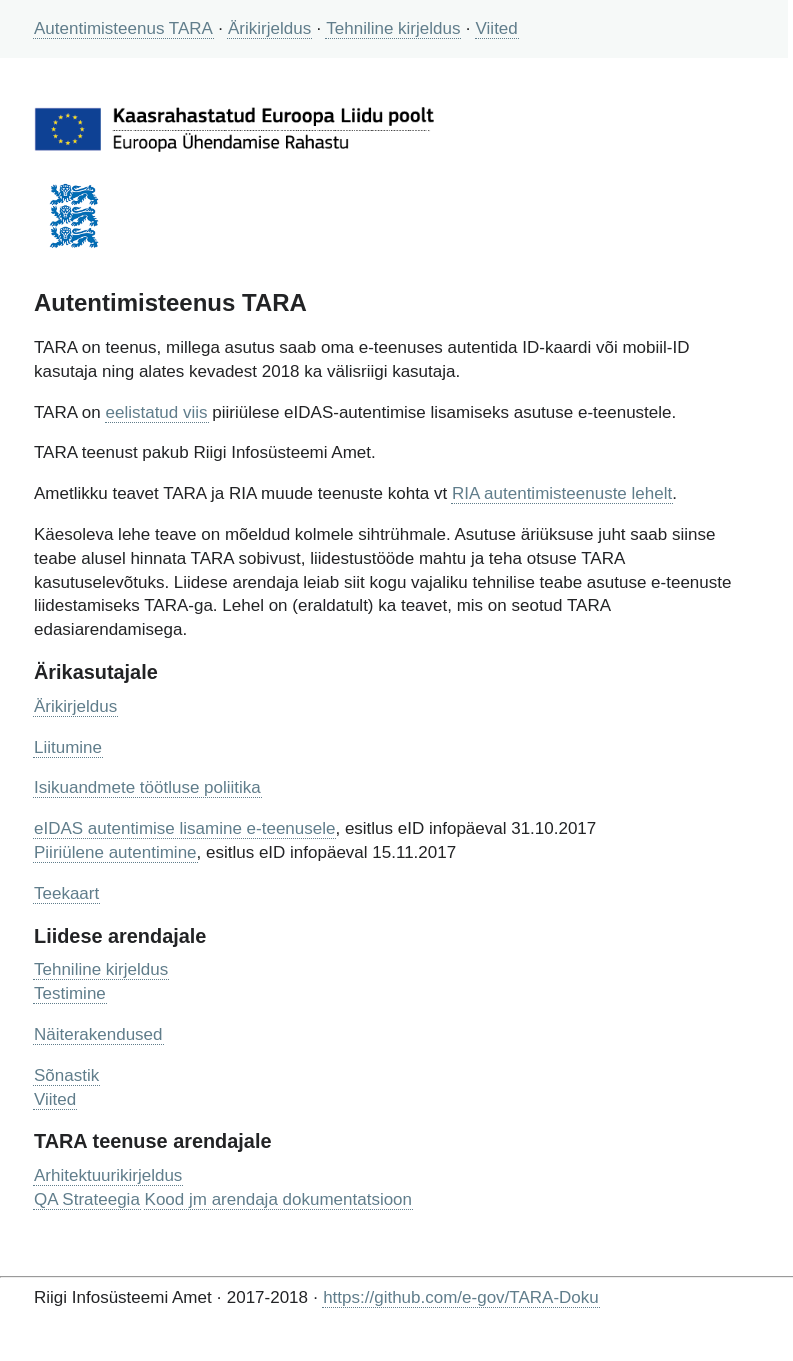
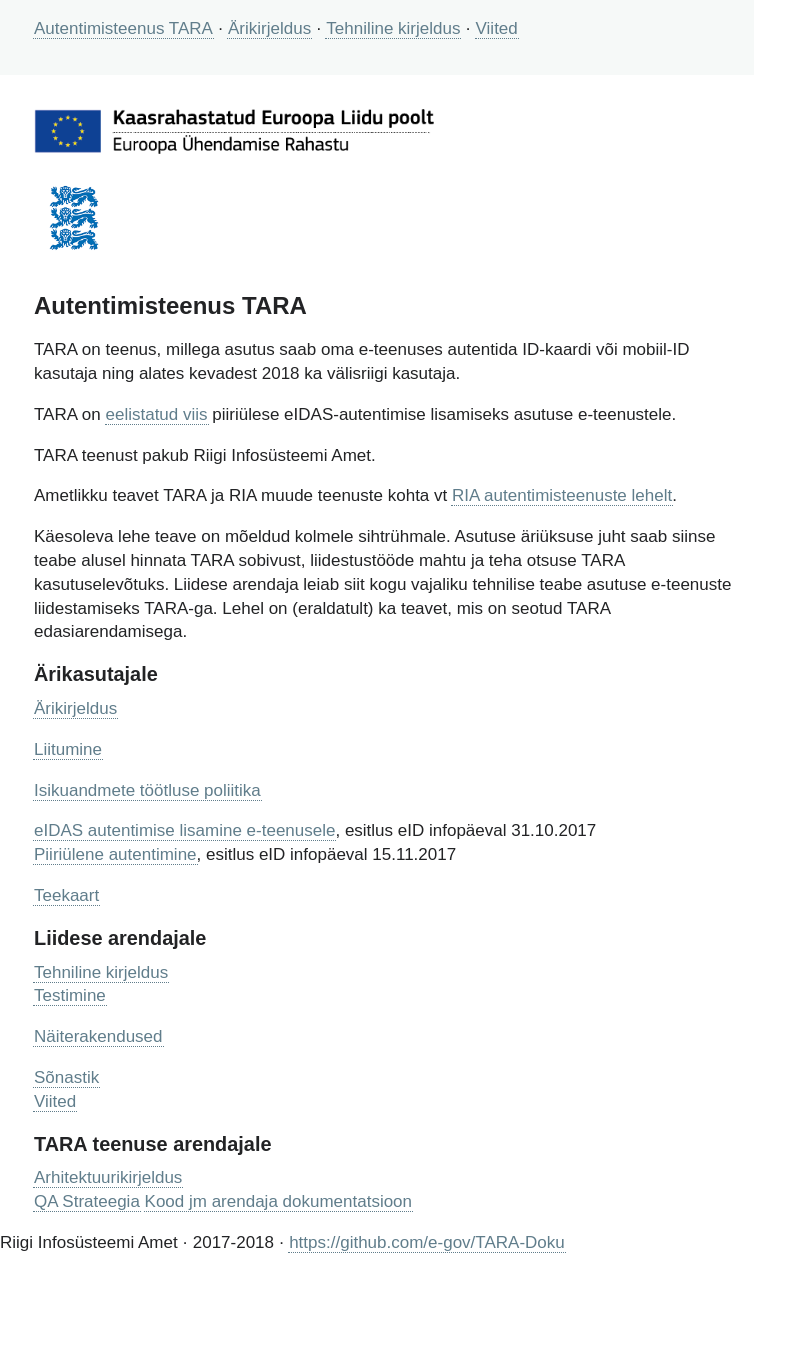
Before and after one commit to e-gov/TARA-Doku, a Jekyll site: the page built from index.md, in a window 1280 px wide. Shown: the whole page, without its empty margins (0-793 px from the left). Built offline with Jekyll 4.4.1, drawn with Linux system fonts in a browser that asks for light colours; after the commit the page ends 1306 px from its top, so only the background shows below that.

Commit message:
Päise ja jaluse korrastus

```diff
--- a/_includes/Jalus.html
+++ b/_includes/Jalus.html
@@ -1,4 +1,6 @@
-<hr style='margin-top: 4rem;'>
-<p style='margin-left: 2em;'>
-Riigi Infosüsteemi Amet · 2017-2018 · <a href='{{site.repo }}'>{{ site.repo }}</a>
-</p>
+<div class='Pais'>
+  <p>
+    Riigi Infosüsteemi Amet · 2017-2018 ·
+    <a href='{{site.repo }}'>{{ site.repo }}</a>
+  </p>
+</div>
--- a/_includes/Pais.html
+++ b/_includes/Pais.html
@@ -1,7 +1,8 @@
-<p class='pais'>
-  <a href='{{ site.baseurl }}'>Autentimisteenus TARA</a> ·
-  <a href='{{ site.baseurl }}/Arikirjeldus'>Ärikirjeldus</a> ·
-  <a href='{{ site.baseurl }}/TehnilineKirjeldus'>Tehniline kirjeldus</a> ·
-  <a href='{{ site.baseurl }}/Viited'>Viited</a>
-</p>
-<p>&nbsp;</p>
+<div class='pais'>
+  <p>
+    <a href='{{ site.baseurl }}'>Autentimisteenus TARA</a> ·
+    <a href='{{ site.baseurl }}/Arikirjeldus'>Ärikirjeldus</a> ·
+    <a href='{{ site.baseurl }}/TehnilineKirjeldus'>Tehniline kirjeldus</a> ·
+    <a href='{{ site.baseurl }}/Viited'>Viited</a>
+  </p>
+</div>
--- a/css/Times.css
+++ b/css/Times.css
@@ -14,12 +14,21 @@ body {
   line-height: 1.4 !important;
   }
 
-/* Päis */
-.pais { font-family: 'Arial', sans-serif;
+/* Päis ja jalus */
+.pais, .jalus {
+  background-color: #F6F9F8;
+  max-width: 45rem;
+  padding-left: 2em;
+}
+.pais {
   margin-bottom: 8px;
-  background-color: #F6F9F8;
-  padding: 1em 2em;
-  max-width: 45rem;
+  padding-top: 1em;
+  padding-bottom: 1em;
+  margin-bottom: 2em;
+}
+.jalus {
+  padding-top: 4em;
+  padding-bottom: 2em;
 }
 
 #Tekst { width: 45rem; margin-left: 2em; }
```
